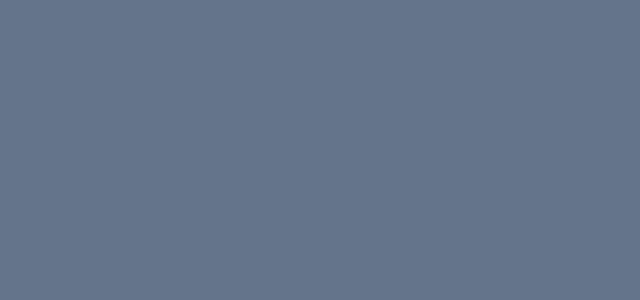
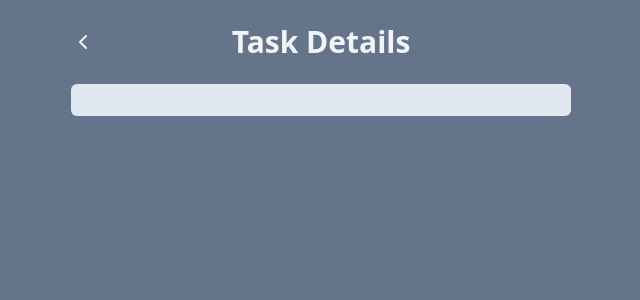
Before and after one commit to Yuri-Romeu/task-manager_React, a React (Vite) app: page /task in a window 1280 px wide. Shown: the top 300 px of the page, without its empty margins (319-959 px from the left). Built offline with nearby package versions, Linux system fonts and the light colour scheme.

Commit message:
router de detalhes finalizado

```diff
--- a/src/pages/TaskPage.jsx
+++ b/src/pages/TaskPage.jsx
@@ -1,14 +1,33 @@
-import { useSearchParams } from 'react-router-dom';
+import { ChevronLeftIcon } from 'lucide-react';
+import { useNavigate, useSearchParams } from 'react-router-dom';
 
 function TaskPage() {
+     const navigate = useNavigate();
+
      const [searchParams] = useSearchParams();
      const title = searchParams.get('title');
      const description = searchParams.get('description');
 
      return (
-          <div className="h-screen w-screen bg-slate-500 p-6">
-               <h1>{title}</h1>
-               <h1>{description}</h1>
+          <div className="h-screen w-screen bg-slate-500 p-6 flex justify-center">
+               <div className="w-[500px] space-y-4">
+                    <div className="flex justify-center relative mb-6">
+                         <button
+                              onClick={() => navigate(-1)}
+                              className="absolute left-0 top-0 bottom-0 text-slate-100"
+                         >
+                              <ChevronLeftIcon />
+                         </button>
+                         <h1 className="text-3xl text-slate-100 font-bold text-center">
+                              Task Details
+                         </h1>
+                    </div>
+
+                    <div className="bg-slate-200 p-4 rounded-md">
+                         <h2 className="text-xl  font-bold text-slate-700">{title}</h2>
+                         <p className="text-slate-600">{description}</p>
+                    </div>
+               </div>
           </div>
      );
 }
```
